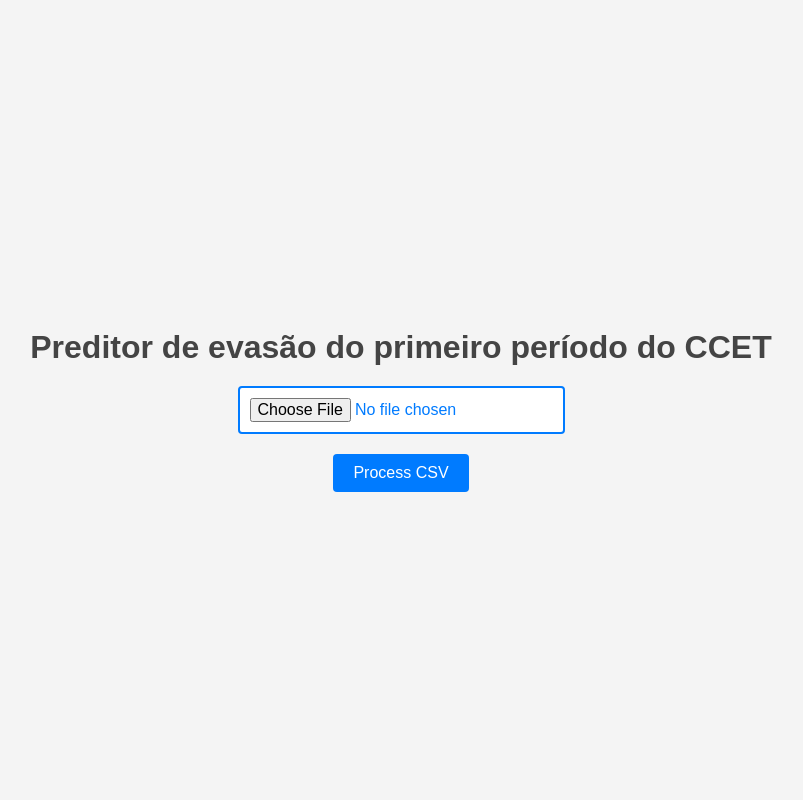
After one commit to henriquecefet/DropoutModelPrediction, a Flask app: page /ccet/csv/1 in a window 1280 px wide. The commit adds this page. Shown: the whole page, without its empty margins (239-1042 px from the left). Run offline with Flask 2, Linux system fonts and the light colour scheme; the visitor is signed in with stand-in values (Sample User, id 1); some libraries are stand-ins or nearby versions.

Commit message:
Add files via upload

```diff
--- a/app.py
+++ b/app.py
@@ -14,9 +14,9 @@ app = Flask(__name__, static_folder='static')
 app.secret_key = 'AAjANDKd4I'
 
 db_config = {
-    'user': '@@@@@@@@@@@@',
-    'password': '@@@@@@@@@@@',
-    'host': '@@@@@@@@@',  # Apenas o endereço IP ou nome do host
+    'user': 'root',
+    'password': 'ursopanda',
+    'host': '127.0.0.1',  # Apenas o endereço IP ou nome do host
     'port': 3306,  # Especificação separada da porta
     'database': 'sistema_predicao_evasao'
 }
@@ -1316,7 +1316,42 @@ def senha():
     else:
         return redirect(url_for('login_page'))
 
+@app.route('/ccet/csv/1')
+def ccet_csv_model1GPA():
+    if 'user' in session:
+        user = session['user']
+        email = session['email']
+        return render_template('CCET/model1GPA/CSV_CCET1.html', user=user, email=email)
+    else:
+        return redirect(url_for('login_page'))
 
+@app.route('/ccet/csv/2')
+def ccet_csv_model2GPA():
+    if 'user' in session:
+        user = session['user']
+        email = session['email']
+        return render_template('CCET/model2GPA/CSV_CCET1.html', user=user, email=email)
+    else:
+        return redirect(url_for('login_page'))
+
+@app.route('/ccet/csv/3')
+def ccet_csv_model3GPA():
+    if 'user' in session:
+        user = session['user']
+        email = session['email']
+        return render_template('CCET/model3GPA/CSV_CCET1.html', user=user, email=email)
+    else:
+        return redirect(url_for('login_page'))
+
+
+@app.route('/ccet/csv/4')
+def ccet_csv_model4GPA():
+    if 'user' in session:
+        user = session['user']
+        email = session['email']
+        return render_template('CCET/model4GPA/CSV_CCET1.html', user=user, email=email)
+    else:
+        return redirect(url_for('login_page'))
 
 if __name__ == '__main__':
     app.run(debug=True)
--- /dev/null
+++ b/static/css/ccet_csv.css
@@ -0,0 +1,78 @@
+/* Geral */
+body {
+    font-family: Arial, sans-serif;
+    background-color: #f4f4f4;
+    color: #333;
+    margin: 0;
+    padding: 0;
+    display: flex;
+    flex-direction: column;
+    align-items: center;
+    justify-content: center;
+    height: 100vh;
+}
+
+/* Cabeçalho */
+h1 {
+    color: #444;
+    margin-bottom: 20px;
+}
+
+/* Estilo do input e botão */
+input[type="file"] {
+    display: inline-block;
+    margin-bottom: 20px;
+    padding: 10px;
+    border: 2px solid #007BFF;
+    border-radius: 4px;
+    background-color: white;
+    color: #007BFF;
+    cursor: pointer;
+    font-size: 16px;
+}
+
+input[type="file"]:hover {
+    background-color: #007BFF;
+    color: white;
+}
+
+button {
+    padding: 10px 20px;
+    background-color: #007BFF;
+    color: white;
+    border: none;
+    border-radius: 4px;
+    cursor: pointer;
+    font-size: 16px;
+    transition: background-color 0.3s ease;
+}
+
+button:hover {
+    background-color: #0056b3;
+}
+
+/* Link de download */
+a#downloadLink {
+    display: inline-block;
+    margin-top: 20px;
+    padding: 10px 20px;
+    background-color: #28a745;
+    color: white;
+    border-radius: 4px;
+    text-decoration: none;
+    font-size: 16px;
+    transition: background-color 0.3s ease;
+}
+
+a#downloadLink:hover {
+    background-color: #218838;
+}
+
+/* Responsividade */
+@media (max-width: 600px) {
+    input[type="file"], button, a#downloadLink {
+        width: 100%;
+        text-align: center;
+        box-sizing: border-box;
+    }
+}
--- /dev/null
+++ b/static/js/CCET/model1GPA/csv_ccet1.js
@@ -0,0 +1,67 @@
+document.getElementById('processButton').addEventListener('click', processCSV);
+
+function processCSV() {
+    const fileInput = document.getElementById('fileInput');
+    if (!fileInput.files.length) {
+        alert('Please upload a CSV file first.');
+        return;
+    }
+
+    const file = fileInput.files[0];
+    Papa.parse(file, {
+        header: true,
+        complete: async function(results) {
+            const data = results.data;
+            const updatedData = await Promise.all(
+                data.map(async (row) => {
+                    try {
+                        const response = await fetch('http://127.0.0.1:5000/ccet/model1GPA/predict', {
+                            method: 'POST',
+                            headers: {
+                                'Content-Type': 'application/json',
+                            },
+                            body: JSON.stringify({
+                                CR_ATUAL: row.CR_ATUAL,
+                                GPA1: row.GPA1,
+                                ingresso_atual: row.ingresso_atual,
+                                IsTheyBusinessperson: row.IsTheyBusinessperson,
+                                Categoria: row.Categoria,
+                                SEXO: row.SEXO,
+                                employee_student: row.employee_student,
+                                NOME_CURSO: row.NOME_CURSO,
+                            }),
+                        });
+                        const prediction = await response.json();
+                        if (prediction.prediction === 1) {
+                            console.log("Likely to conclude");
+                            prediction.prediction = "Likely to conclude";
+                        } else if (prediction.prediction=== 0) {
+                            console.log("Likely to drop out");
+                            prediction.prediction = "Likely to drop out";
+                        } else {
+                            console.log("Unexpected response from server");
+
+                        }
+                        return { ...row, Prediction: prediction.prediction }; // Ajuste a chave 'prediction' conforme a resposta do servidor
+                    } catch (error) {
+                        console.error('Error during fetch:', error);
+                        return { ...row, Prediction: 'Error' };
+                    }
+                })
+            );
+            generateNewCSV(updatedData);
+        },
+    });
+}
+
+function generateNewCSV(data) {
+    const csv = Papa.unparse(data);
+    const blob = new Blob([csv], { type: 'text/csv;charset=utf-8;' });
+    const url = URL.createObjectURL(blob);
+
+    const downloadLink = document.getElementById('downloadLink');
+    downloadLink.href = url;
+    downloadLink.style.display = 'block';
+    downloadLink.download = 'predicted_data.csv';
+    downloadLink.textContent = 'Download New CSV';
+}
--- a/static/js/CCET/script.js
+++ b/static/js/CCET/script.js
@@ -5,7 +5,11 @@ new Vue({
             { html: '<a href="/ccet/model1gpa">Modelo 1 (CR do 1º Período)</a>' },
             { html: '<a href="/ccet/model2gpa">Modelo 2 (CR do 1º e 2º Período)</a>' },
             { html: '<a href="/ccet/model3gpa">Modelo 3 (CR do 1º, 2º e 3º Período)</a>' },
-            { html: '<a href="/ccet/model4gpa">Modelo 4 (CR do 1º ao 4º Período)</a>' }
+            { html: '<a href="/ccet/model4gpa">Modelo 4 (CR do 1º ao 4º Período)</a>' },
+            { html: '<a href="/ccet/csv/1">CSV: Modelo 1 (CR do 1º Período)</a>' },
+            { html: '<a href="/ccet/csv/2">CSV: Modelo 2 (CR do 1º e 2º Período)</a>' },
+            { html: '<a href="/ccet/csv/3">CSV: Modelo 3 (CR do 1º, 2º e 3º Período)</a>' },
+            { html: '<a href="/ccet/csv/4">CSV: Modelo 4 (CR do 1º ao 4º Período)</a>' }
         ]
     }
 });
--- a/templates/CCET/ccet.html
+++ b/templates/CCET/ccet.html
@@ -20,6 +20,11 @@
         <div v-html="modelos[1].html"></div>
         <div v-html="modelos[2].html"></div>
         <div v-html="modelos[3].html"></div>
+        <div v-html="modelos[4].html"></div>
+        <div v-html="modelos[5].html"></div>
+        <div v-html="modelos[6].html"></div>
+        <div v-html="modelos[7].html"></div>
+
     </div>
     <footer id="footer">
         {{ email }}
--- /dev/null
+++ b/templates/CCET/model1GPA/CSV_CCET1.html
@@ -0,0 +1,19 @@
+<!DOCTYPE html>
+<html lang="en">
+<head>
+    <meta charset="UTF-8">
+    <meta name="viewport" content="width=device-width, initial-scale=1.0">
+    <link rel="stylesheet" type="text/css" href="{{ url_for('static', filename='css/ccet_csv.css') }}">
+    <title>CSV Predictor</title>
+</head>
+<body>
+    <h1>Preditor de evasão do primeiro período do CCET</h1>
+    <input type="file" id="fileInput" accept=".csv" />
+    <button id="processButton">Process CSV</button>
+    <a id="downloadLink" style="display:none;">Download New CSV</a>
+
+    <script src="https://cdn.jsdelivr.net/npm/papaparse@5.3.0/papaparse.min.js"></script>
+    <script type="text/javascript" src="{{ url_for('static', filename='js/CCET/model1GPA/csv_ccet1.js') }}"></script>
+
+</body>
+</html>
```
Also changed, not shown: static/js/CCET/model2GPA/csv_ccet2.js (added, +68 -0 lines), static/js/CCET/model3GPA/csv_ccet3.js (added, +69 -0 lines), static/js/CCET/model4GPA/csv_ccet4.js (added, +70 -0 lines), templates/CCET/model2GPA/CSV_CCET2.html (added, +19 -0 lines), templates/CCET/model3GPA/CSV_CCET3.html (added, +19 -0 lines), templates/CCET/model4GPA/CSV_CCET4.html (added, +19 -0 lines).
